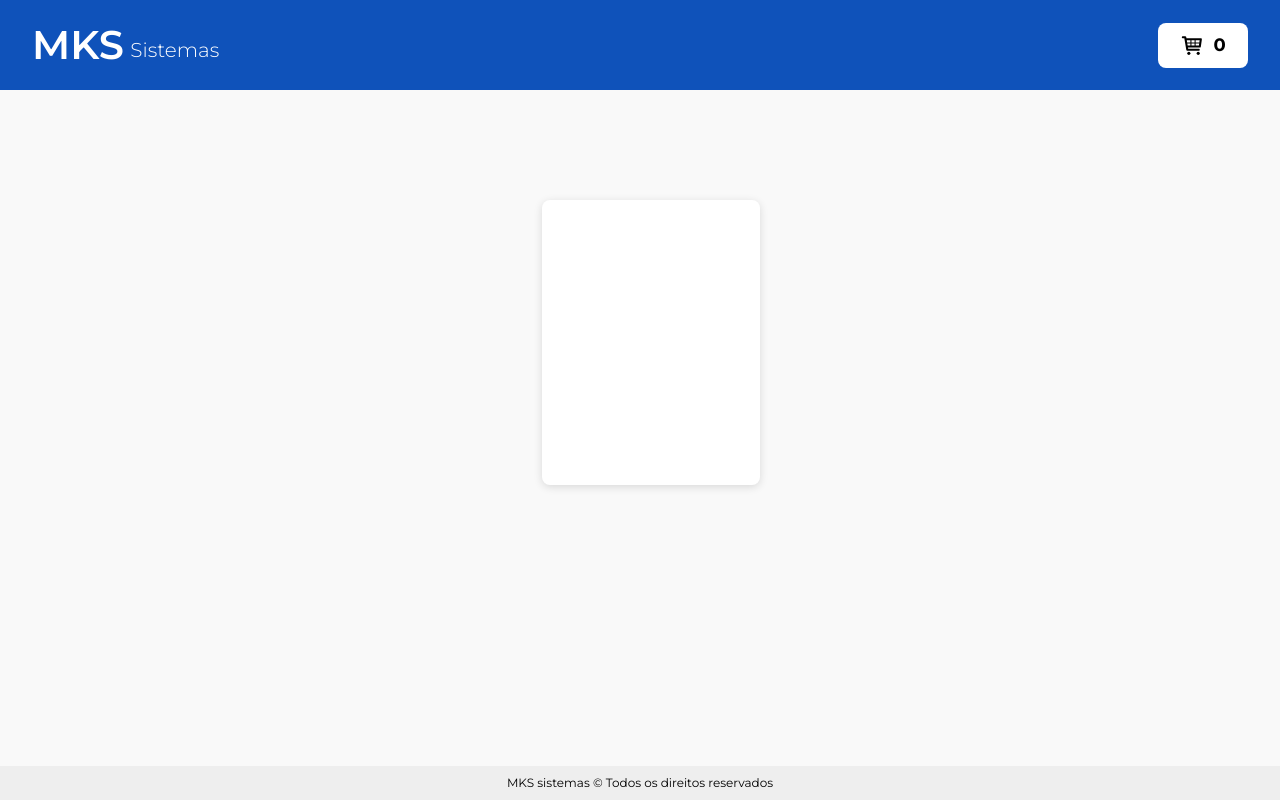
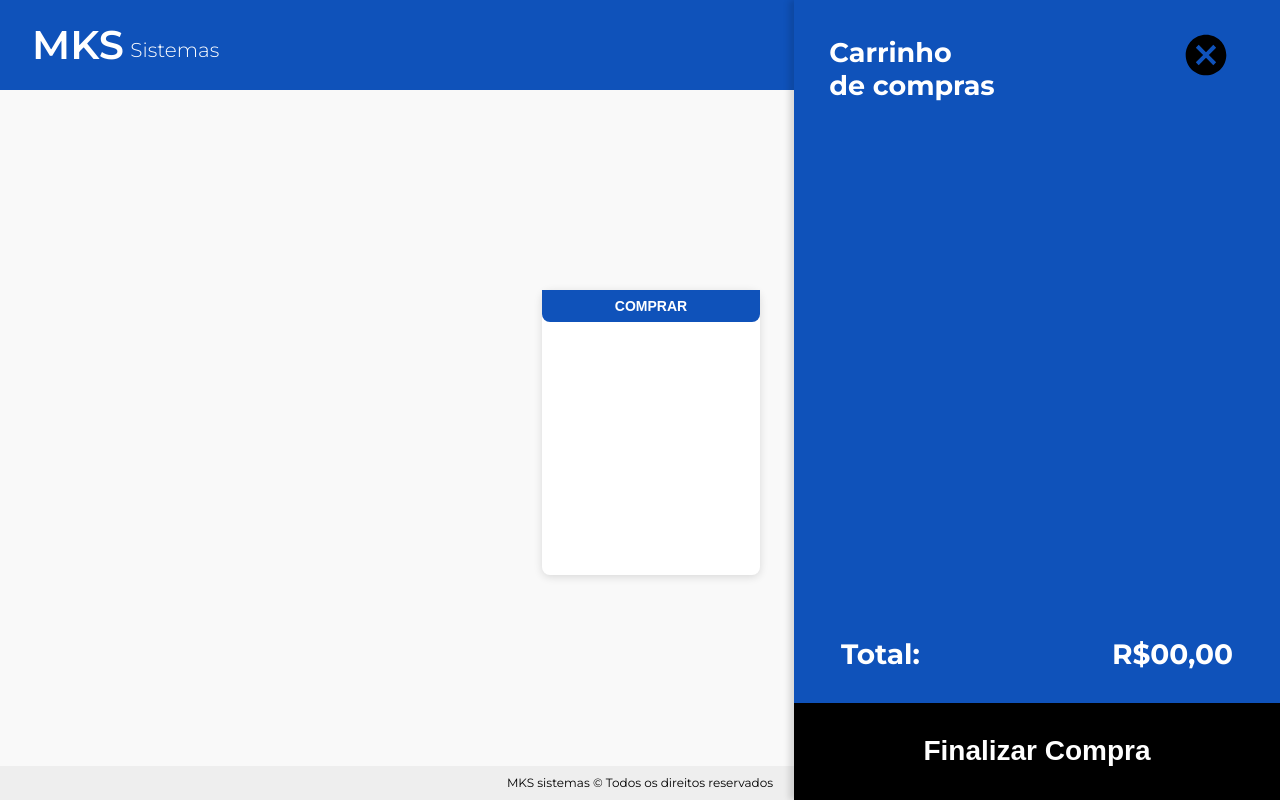
Before and after one commit to FlaviaBulad/mks-frontend-challenge, a Next.js app: page / in a window 1280 px wide. Built offline with nearby package versions, Linux system fonts and the light colour scheme.

Commit message:
feat: :sparkles: add cart sidebar

```diff
--- /dev/null
+++ b/src/components/Cart/Sidebar/StyledSidebar.ts
@@ -0,0 +1,101 @@
+import styled from "styled-components";
+
+export const SidebarContainer = styled.div`
+  position: fixed;
+  height: 100vh;
+  width: 486px;
+  top: 0;
+  bottom: 0;
+  right: 0;
+
+  display: flex;
+  flex-direction: column;
+  align-items: flex-start;
+  justify-content: space-between;
+
+  background: #0f52ba;
+  box-shadow: -5px 0px 6px rgba(0, 0, 0, 0.13);
+
+  @media (max-width: 768px) {
+    max-width: 330px;
+  }
+
+  .cart-title {
+    margin-top: 36px;
+    padding-right: 250px;
+
+    font-weight: 700;
+    font-size: 1.6875rem;
+    line-height: 2.0625rem;
+    color: #ffffff;
+
+    @media (max-width: 768px) {
+      padding-right: 100px;
+    }
+  }
+  .react-icons {
+    position: absolute;
+    right: 10%;
+    top: 3.81%;
+    bottom: 92.48%;
+
+    font-size: 50px;
+    fill: #000;
+    cursor: pointer;
+    transition: filter 0.2s;
+    &:hover {
+      filter: brightness(0.8);
+    }
+  }
+
+  .total {
+    width: 100%;
+    padding: 42px 47px;
+
+    display: flex;
+    align-items: center;
+    justify-content: space-between;
+    flex-wrap: wrap;
+    gap: 20px;
+
+    & > p {
+      font-weight: 700;
+      font-size: 1.75rem;
+      line-height: 0.9rem;
+
+      color: #ffffff;
+    }
+  }
+  .checkout-btn {
+    width: 100%;
+    height: 97px;
+
+    display: flex;
+    align-items: center;
+    justify-content: center;
+
+    font-weight: 700;
+    font-size: 1.75rem;
+    line-height: 0.9rem;
+
+    color: #ffffff;
+    background: #000000;
+
+    cursor: pointer;
+
+    transition: filter 0.2s;
+    &:hover {
+      filter: brightness(0.8);
+    }
+
+    @media (max-width: 768px) {
+      height: 70px;
+
+      font-size: 1.25rem;
+      line-height: 1.3rem;
+    }
+  }
+  .footer-wrap {
+    width: 100%;
+  }
+`;
--- /dev/null
+++ b/src/components/Cart/Sidebar/index.tsx
@@ -0,0 +1,30 @@
+import { SidebarContainer } from "./StyledSidebar";
+
+import { IoMdCloseCircle } from "react-icons/io";
+import { IconContext } from "react-icons";
+
+function Sidebar() {
+  return (
+    <SidebarContainer>
+      <h2 className="cart-title">
+        Carrinho
+        <br />
+        de compras
+      </h2>
+      <IconContext.Provider value={{ className: "react-icons" }}>
+        <IoMdCloseCircle />
+      </IconContext.Provider>
+
+      <footer className="footer-wrap">
+        <div className="total">
+          <p>Total: </p>
+          <p className="subtotal">{"R$00,00"}</p>
+        </div>
+
+        <button className="checkout-btn">Finalizar Compra</button>
+      </footer>
+    </SidebarContainer>
+  );
+}
+
+export default Sidebar;
--- a/src/components/Cart/index.tsx
+++ b/src/components/Cart/index.tsx
@@ -2,6 +2,7 @@ import { TiShoppingCart } from "react-icons/ti";
 import { IconContext } from "react-icons";
 
 import { CartContainer } from "./StyledCart";
+import Sidebar from "./Sidebar";
 
 function Cart() {
   return (
@@ -10,6 +11,7 @@ function Cart() {
         <div className="wrapper">
           <IconContext.Provider value={{ className: "react-icons" }}>
             <TiShoppingCart />
+            <Sidebar />
           </IconContext.Provider>
           <span className="cart-item-number">0</span>
         </div>
--- a/src/components/Layout/Footer/StyledFooter.ts
+++ b/src/components/Layout/Footer/StyledFooter.ts
@@ -1,11 +1,13 @@
 import styled from "styled-components";
 
 export const FooterContainer = styled.footer`
+  width: 100vw;
+  height: 34px;
+
   position: fixed;
-  width: 100%;
-  height: 2.125rem;
-  bottom: 0;
-  left: 0;
+  right: 0px;
+  left: 0px;
+  bottom: 0px;
 
   display: flex;
   align-items: center;
--- a/src/components/Layout/Header/StyledHeader.ts
+++ b/src/components/Layout/Header/StyledHeader.ts
@@ -1,20 +1,22 @@
 import styled from "styled-components";
 
 export const StyledHeader = styled.header`
-  position: fixed;
-  top: 0;
-  left: 0;
-
   width: 100%;
   height: 90px;
 
-  background: #0f52ba;
+  position: sticky;
+  top: 0px;
+
+  z-index: 9;
 
   display: flex;
   align-items: center;
   justify-content: space-between;
+
   gap: 1rem;
   padding: 1rem 2rem;
+
+  background: #0f52ba;
 
   @media (max-width: 768px) {
     height: 48px;
--- a/src/components/Product/Card/Card.tsx
+++ b/src/components/Product/Card/Card.tsx
@@ -1,7 +1,13 @@
 import { CardContainer } from "./StyledCard";
+import Image from "next/image";
 
 function Card() {
-  return <CardContainer />;
+  return (
+    <CardContainer>
+      <div className="image-wrapper"></div>
+      <button className="card-button">COMPRAR</button>
+    </CardContainer>
+  );
 }
 
 export default Card;
--- a/src/components/Product/Card/StyledCard.ts
+++ b/src/components/Product/Card/StyledCard.ts
@@ -10,9 +10,43 @@ export const CardContainer = styled.div`
   box-shadow: 0px 2px 8px rgba(0, 0, 0, 0.135216);
   border-radius: 8px;
 
+  font-family: "Montserrat";
+
   @media (max-width: 768px) {
     width: 15.625rem;
     height: 20.5rem;
     margin: 0;
   }
+
+  button {
+    width: 100%;
+    height: 100%;
+    max-height: 32px;
+    background: #0f52ba;
+
+    display: flex;
+    align-items: center;
+    justify-content: center;
+
+    gap: 14px;
+    cursor: pointer;
+
+    font-weight: 600;
+    font-size: 0.875rem;
+    line-height: 1.125rem;
+    color: #ffffff;
+
+    border-radius: 0px 0px 8px 8px;
+    border: none;
+    transition: filter 0.2s;
+    &:hover {
+      filter: brightness(0.9);
+    }
+
+    .image-wrapper {
+      width: 100%;
+      height: 135px;
+      overflow: hidden;
+    }
+  }
 `;
```
